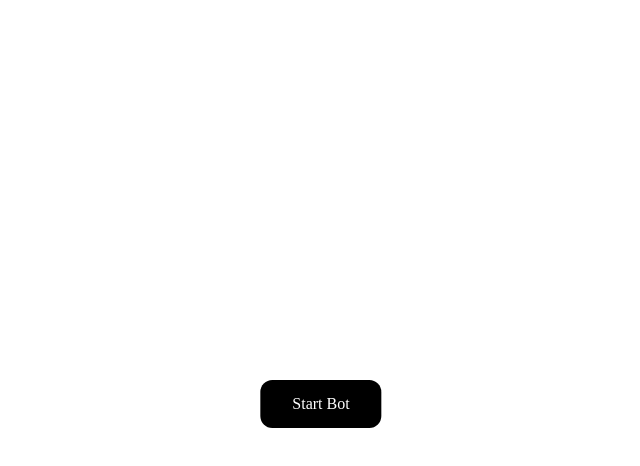
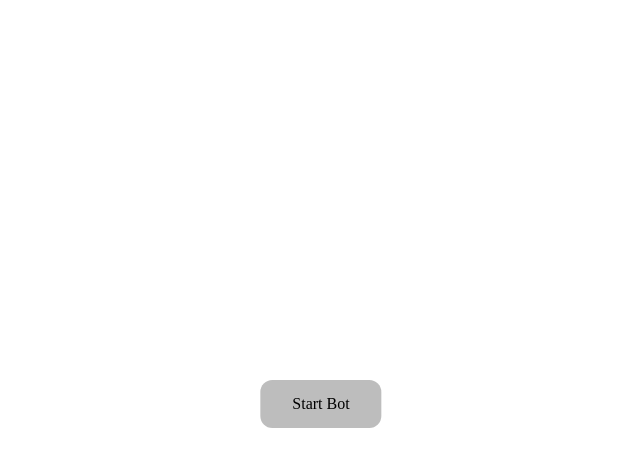
Before and after one commit to Oluwasemilore02/stress, a plain HTML site: page index.html in a window 1280 px wide. In both pictures the pointer is over the element "Start Bot". Shown: the whole page, without its empty margins (321-961 px from the left). Drawn offline with Linux system fonts and the light colour scheme.

Commit message:
second commit

```diff
--- a/style.css
+++ b/style.css
@@ -19,9 +19,14 @@
     a{
         color: white;
         text-decoration: none;
-
-        &:hover{
-            transform: translate(-50%, -50%) scale(1.1);
-        }
     }
 }
+
+.btn:hover{
+    background-color: rgba(8, 8, 8, 0.267);
+    transition: 0.5s;
+
+    a{
+        color: black;
+    }
+}
```
Also changed, not shown: 1 other file.
